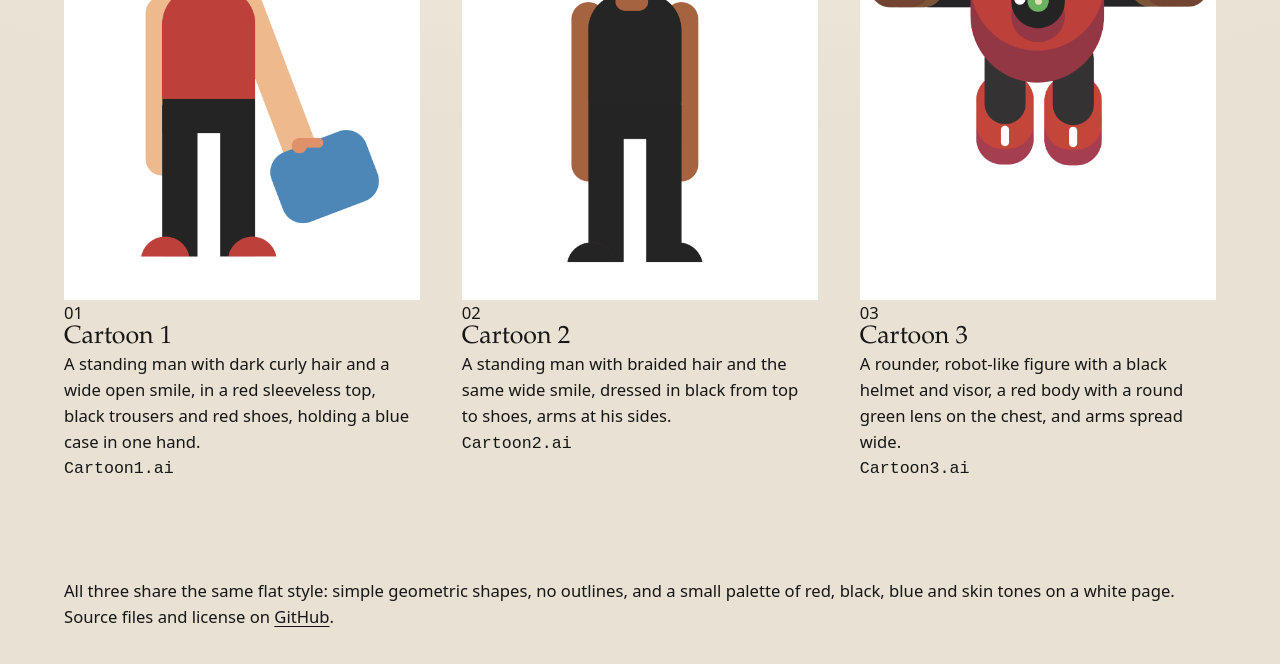
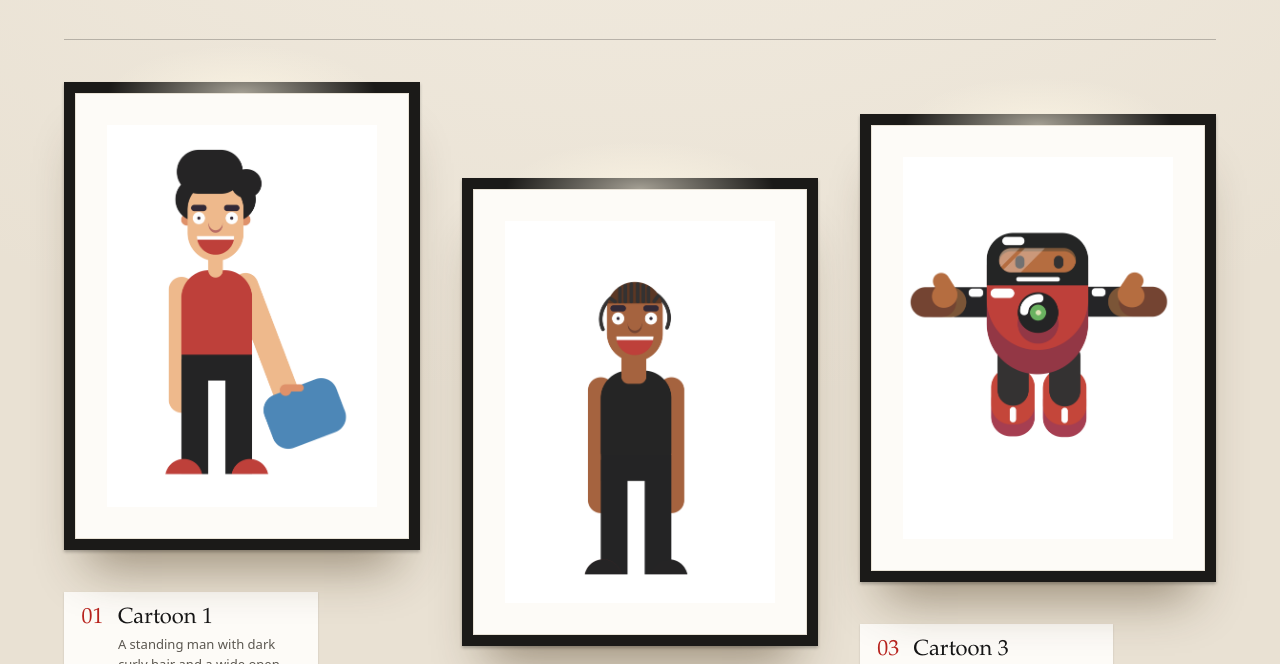
Before and after one commit to abdimannor/cartoon-set, a plain HTML site: page index.html in a window 1280 px wide. Shown: the part 330-994 px from the top of the page. Before the commit the page ends 960 px from the top, so only its background shows below. Drawn offline with Linux system fonts and the light colour scheme.

Commit message:
Hang the three prints as a gallery wall: black frames, mats, staggered heights, wall labels

```diff
--- a/style.css
+++ b/style.css
@@ -54,3 +54,79 @@
     padding-block: var(--space-m) var(--space-l);
   }
 }
+
+@layer components {
+  /* Exhibition title on the wall */
+  header {
+    display: grid;
+    gap: var(--space-s);
+    padding-block: var(--space-l) var(--space-m);
+    border-block-end: 1px solid color-mix(in oklab, var(--ink) 25%, transparent);
+  }
+  .eyebrow { font-size: var(--step--1); font-weight: 700; letter-spacing: 0.22em; text-transform: uppercase; color: var(--red); }
+  h1 { font-size: var(--step-3); letter-spacing: -0.035em; }
+  .lead { max-inline-size: 30ch; font: italic var(--step-1)/1.35 var(--serif); color: var(--muted); }
+
+  /* Framed prints */
+  .card { display: grid; gap: var(--space-m); }
+  .frame {
+    position: relative;
+    padding: clamp(1rem, 2.5vw, 2rem);
+    background: var(--mat);
+    border: clamp(0.5rem, 0.9vw, 0.8rem) solid var(--frame);
+    box-shadow:
+      inset 0 0 0 1px #e8e2d6,
+      0 2px 3px rgb(0 0 0 / 0.25),
+      0 2.5rem 3rem -1.5rem rgb(60 40 10 / 0.45);
+  }
+  .frame::before {
+    content: "";
+    position: absolute;
+    inset: -3rem 10% auto;
+    block-size: 3rem;
+    background: radial-gradient(50% 100% at 50% 100%, rgb(255 248 230 / 0.6), transparent);
+    pointer-events: none;
+  }
+
+  @media (width >= 56rem) {
+    .card:nth-child(2) { margin-block-start: var(--space-l); }
+    .card:nth-child(3) { margin-block-start: calc(var(--space-l) / 3); }
+  }
+
+  /* Museum wall labels */
+  figcaption {
+    display: grid;
+    grid-template-columns: auto 1fr;
+    gap: 0.35rem 0.9rem;
+    max-inline-size: 34ch;
+    padding: 1rem 1.1rem;
+    background: var(--mat);
+    box-shadow: 0 1px 2px rgb(0 0 0 / 0.15);
+    font-size: var(--step--1);
+    line-height: 1.5;
+  }
+  .num { grid-row: span 3; font: 400 var(--step-1)/1 var(--serif); color: var(--red); }
+  figcaption h2 { font-size: var(--step-1); }
+  figcaption p { color: var(--muted); }
+  code { justify-self: start; font: 0.72rem/1 var(--mono); letter-spacing: 0.04em; color: var(--muted); }
+  code::before { content: "↳ "; }
+
+  footer {
+    display: grid;
+    gap: 0.5rem;
+    padding-block: var(--space-m) var(--space-l);
+    border-block-start: 1px solid color-mix(in oklab, var(--ink) 25%, transparent);
+    color: var(--muted);
+  }
+  footer p { max-inline-size: 62ch; }
+}
+
+@layer motion {
+  @media (prefers-reduced-motion: no-preference) {
+    .frame { transition: translate 0.5s cubic-bezier(0.2, 0.7, 0.2, 1), box-shadow 0.5s; }
+    .card:hover .frame {
+      translate: 0 -0.4rem;
+      box-shadow: inset 0 0 0 1px #e8e2d6, 0 2px 3px rgb(0 0 0 / 0.2), 0 3.5rem 3.5rem -1.5rem rgb(60 40 10 / 0.5);
+    }
+  }
+}
```
